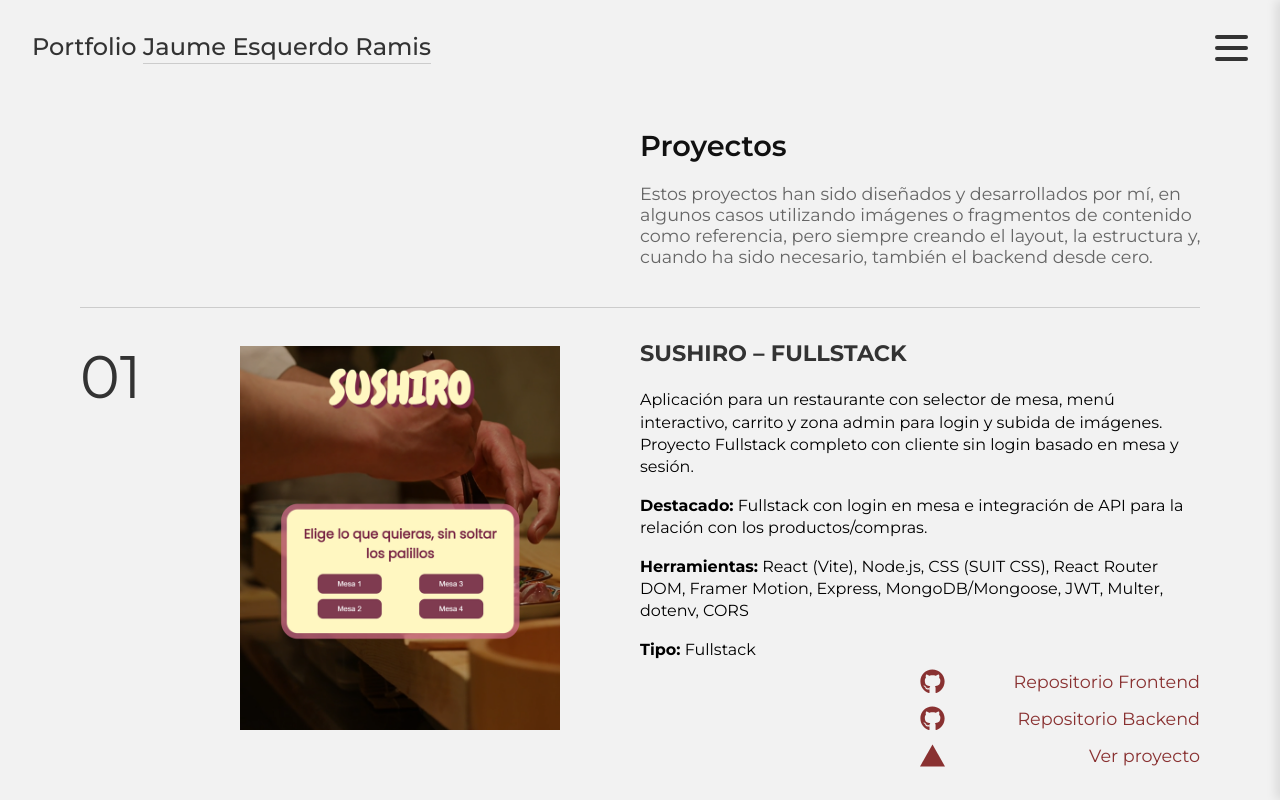
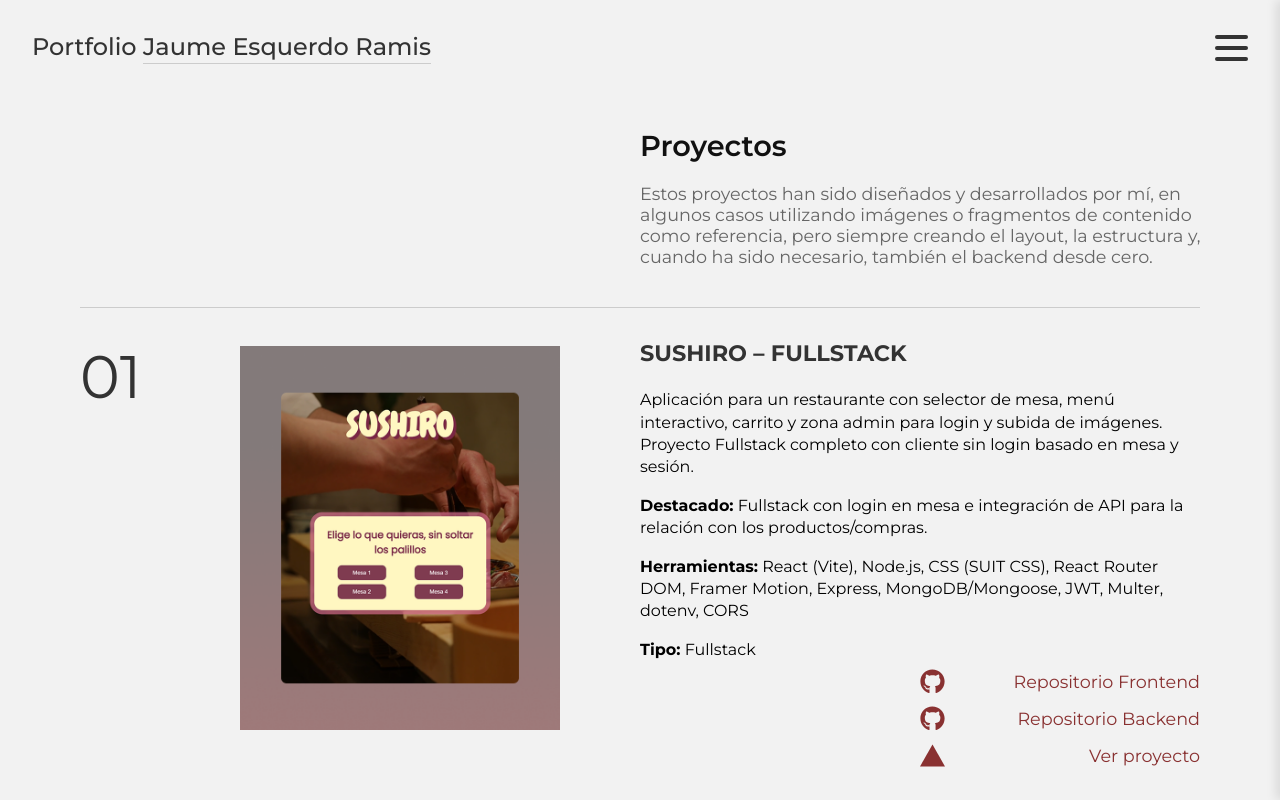
Before and after one commit to JaumeEsquerdo/portfolio-personal, a React (Vite) app in the folder portfolio-jaume/: page /proyectos in a window 1280 px wide. Shown: the top 800 px of the page. Built offline with nearby package versions, Linux system fonts and the light colour scheme; a web font is replaced by a local one.

Commit message:
cambiar img portada Sushiro

```diff
--- a/portfolio-jaume/src/data/listaProyectos.js
+++ b/portfolio-jaume/src/data/listaProyectos.js
@@ -19,7 +19,7 @@ const listaProyectos = [
       "CORS",
     ],
     stack: "Fullstack",
-    imagen: "/img/sushiro-fondo.png",
+    imagen: "/img/sushiro-portada-integrada.png",
     enlace: [
       {
         tipo: "Frontend",
```
Also changed, not shown: portfolio-jaume/public/img/sushiro-portada-integrada.png (added).
